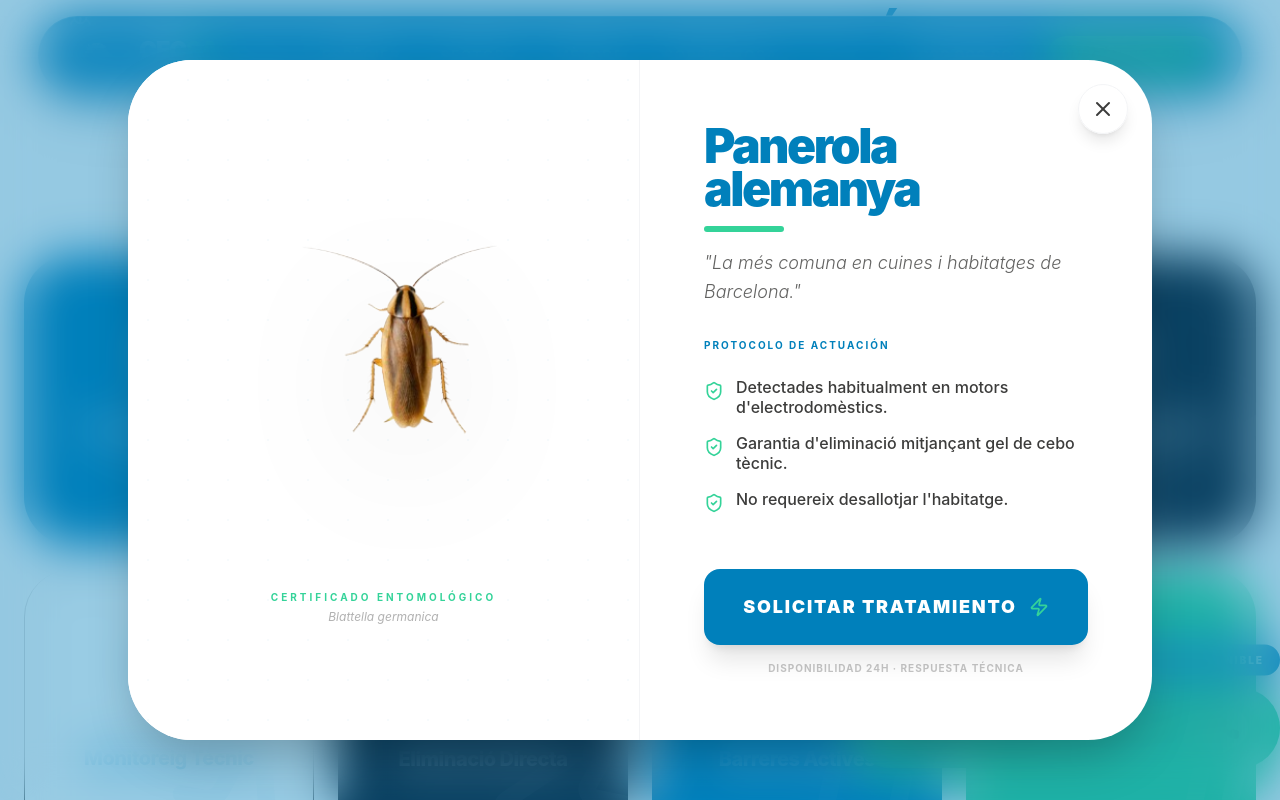
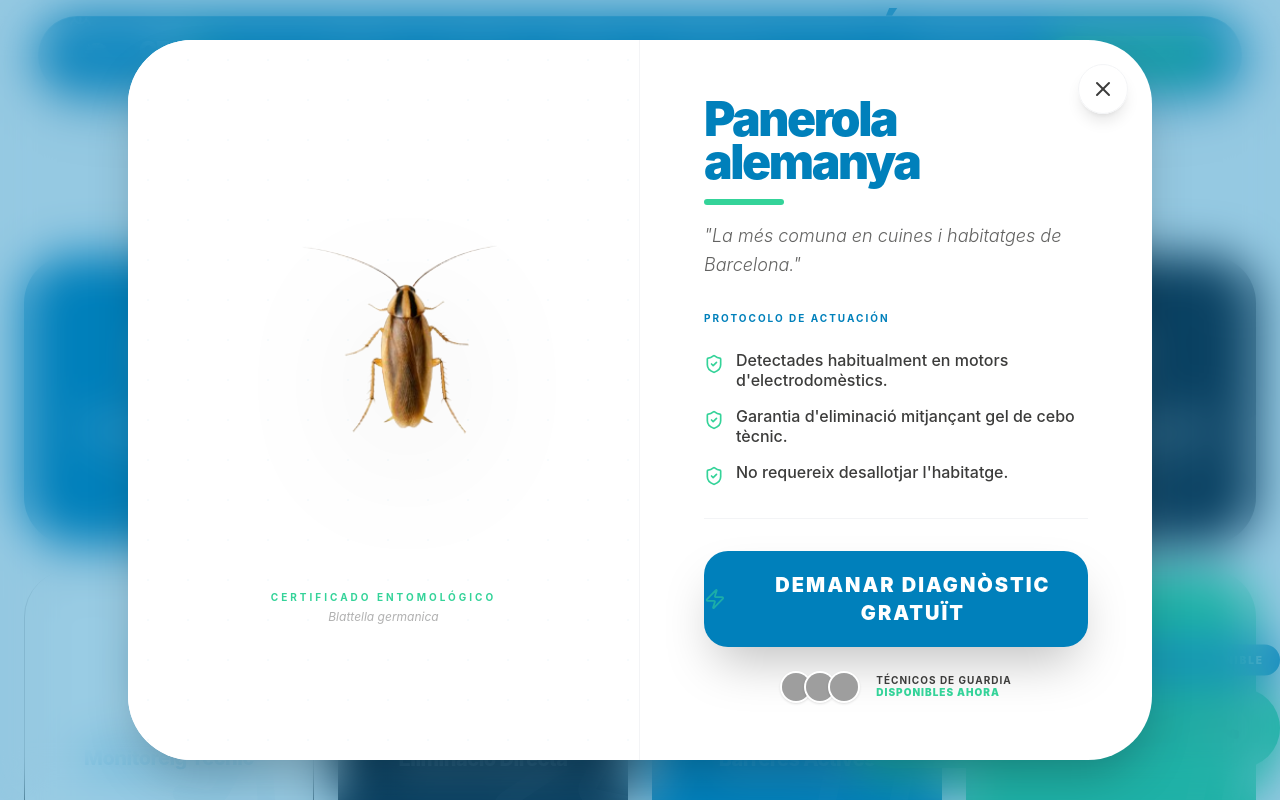
Before and after one commit to AlbertoSanzAlonso/cucarachas_web, a React (Vite) app in the folder frontend/: page / in a window 1280 px wide. Both pictures are taken after a click on the element 169 px from the left and 3904 px from the top of the page. Shown: the part 3504-4304 px from the top of the page. Built offline with nearby package versions, Linux system fonts and the light colour scheme; grey boxes are pictures that could not be loaded.

Commit message:
UI: Final refinements - Modular modals for all services, premium CTAs, and navbar spacing

```diff
--- a/frontend/src/components/Navbar.jsx
+++ b/frontend/src/components/Navbar.jsx
@@ -162,7 +162,7 @@ const Navbar = () => {
 
       {/* Mobile Menu */}
       <div
-        className={`lg:hidden fixed inset-x-0 top-[90px] mx-auto w-[92%] bg-white transition-all duration-500 rounded-3xl overflow-hidden z-[110] ${mobileMenuOpen ? 'max-h-screen shadow-2xl pb-10 border border-gray-100' : 'max-h-0'}`}
+        className={`lg:hidden fixed inset-x-0 top-[96px] mx-auto w-[92%] bg-white transition-all duration-500 rounded-3xl overflow-hidden z-[110] ${mobileMenuOpen ? 'max-h-screen shadow-2xl pb-10 border border-gray-100' : 'max-h-0'}`}
       >
         <div className="flex flex-col p-6 space-y-6">
           {[
--- a/frontend/src/components/PestGrid.jsx
+++ b/frontend/src/components/PestGrid.jsx
@@ -1,6 +1,6 @@
 import React, { useState } from 'react';
 import { useTranslation } from 'react-i18next';
-import { Bug, Droplets, ShieldAlert, Zap, Search, Fingerprint, Ban, Activity, X, ShieldCheck, Thermometer } from 'lucide-react';
+import { Bug, Droplets, ShieldAlert, Zap, Search, Fingerprint, Ban, Activity, X, ShieldCheck, Thermometer, Phone } from 'lucide-react';
 import { motion, AnimatePresence } from 'framer-motion';
 
 const PestGrid = () => {
@@ -51,10 +51,44 @@ const PestGrid = () => {
       desc: t('species.banded_desc'),
       details: t('species.banded_details', { returnObjects: true })
     },
-    { id: 'disinfect', name: t('species.monitor'), icon: <Activity />, color: '#ffffff', desc: 'Seguimiento preventivo con feromonas.', darkText: true },
-    { id: 'nests', name: t('species.zap'), icon: <Zap />, color: '#111827', desc: 'Localización precisa y eliminación de nidos.' },
-    { id: 'prevent', name: t('species.barrier'), icon: <ShieldAlert />, color: 'var(--color-primary-blue)', desc: 'Tratamientos residuales de larga duración.' },
-    { id: 'urgent', name: t('species.thermal'), icon: <Thermometer />, color: 'var(--color-accent-green)', desc: 'Eliminación ecológica por calor sin químicos.' }
+    {
+      id: 'disinfect',
+      name: t('species.monitor'),
+      icon: <Activity />,
+      color: '#ffffff',
+      image: '/assets/cockroach-trap.png',
+      desc: t('species.monitor_desc'),
+      darkText: true,
+      details: t('species.monitor_details', { returnObjects: true })
+    },
+    {
+      id: 'nests',
+      name: t('species.zap'),
+      icon: <Zap />,
+      color: '#111827',
+      image: '/assets/cockroach-focus.webp',
+      desc: t('species.zap_desc'),
+      details: t('species.zap_details', { returnObjects: true })
+    },
+    {
+      id: 'prevent',
+      name: t('species.barrier'),
+      icon: <ShieldAlert />,
+      color: 'var(--color-primary-blue)',
+      image: '/assets/Inspecció de plagues a la cuina.webp',
+      desc: t('species.barrier_desc'),
+      details: t('species.barrier_details', { returnObjects: true })
+    },
+    {
+      id: 'urgent',
+      name: t('species.thermal'),
+      icon: <Thermometer />,
+      color: 'var(--color-accent-green)',
+      image: '/assets/cecasa-van-thermal.png',
+      imageScale: 1.1,
+      desc: t('species.thermal_desc'),
+      details: t('species.thermal_details', { returnObjects: true })
+    }
   ];
 
   return (
@@ -81,7 +115,7 @@ const PestGrid = () => {
              return (
                <motion.div
                  key={pest.id}
-                 onClick={() => pest.image && setSelectedPest(pest)}
+                 onClick={() => setSelectedPest(pest)}
                  initial={{ opacity: 0, y: 20 }}
                  whileInView={{ opacity: 1, y: 0 }}
                  transition={{ delay: i * 0.1 }}
@@ -178,7 +212,9 @@ const PestGrid = () => {
 
                   <div className="mt-4 md:mt-8 text-center space-y-1 relative z-10">
                      <p className="text-[8px] md:text-[10px] uppercase font-bold tracking-[0.3em] text-accent-green">Certificado Entomológico</p>
+                     {selectedPest.scientific && (
                        <p className="text-secondary-gray/40 text-[10px] md:text-xs italic">{selectedPest.scientific}</p>
+                     )}
                   </div>
                 </div>
 
@@ -214,14 +250,32 @@ const PestGrid = () => {
                      </ul>
                   </div>
 
-                  <div className="pt-4 md:pt-6 space-y-3 md:space-y-4">
-                     <button className="w-full py-4 md:py-6 rounded-2xl bg-primary-blue text-white font-black text-base md:text-lg tracking-widest shadow-xl hover:shadow-primary-blue/20 transition-all flex items-center justify-center group active:scale-95">
-                        SOLICITAR TRATAMIENTO
-                        <Zap size={18} className="ml-2 md:ml-3 text-accent-green md:w-5 md:h-5" />
+                  {/* Modal CTA */}
+                  <div className="pt-8 border-t border-gray-100">
+                    <button
+                      className="w-full py-5 rounded-3xl text-white font-black text-xl shadow-2xl transition-all duration-300 hover:scale-[1.02] active:scale-[0.98] uppercase tracking-widest flex items-center justify-center space-x-3 group"
+                      style={{ background: 'var(--color-primary-blue)' }}
+                    >
+                      <Zap className="w-6 h-6 text-accent-green group-hover:rotate-12 transition-transform animate-pulse" />
+                      <span>{t('common.cta_free')}</span>
                     </button>
-                     <p className="text-center text-[8px] md:text-[10px] font-bold text-secondary-gray/30 tracking-widest uppercase">
-                       Disponibilidad 24h · Respuesta Técnica
+                    <div className="flex justify-center items-center space-x-4 mt-6">
+                       <div className="flex -space-x-2">
+                         {[1,2,3].map(i => (
+                           <div key={i} className="w-8 h-8 rounded-full border-2 border-white bg-gray-100 overflow-hidden shadow-sm">
+                             <img src={`https://i.pravatar.cc/100?img=${i+10}`} alt="Expert" className="w-full h-full object-cover" />
+                           </div>
+                         ))}
+                       </div>
+                       <div className="flex flex-col">
+                          <p className="text-[10px] text-primary-gray/40 font-bold uppercase tracking-widest leading-none">
+                             Técnicos de guardia
                           </p>
+                          <p className="text-[10px] text-accent-green font-black uppercase tracking-widest">
+                             Disponibles ahora
+                          </p>
+                       </div>
+                    </div>
                   </div>
                 </div>
               </motion.div>
--- a/frontend/src/locales/ca/translation.json
+++ b/frontend/src/locales/ca/translation.json
@@ -62,9 +62,33 @@
       "Control expert per evitar la dispersió pel mobiliari."
     ],
     "monitor": "Monitoreig Tècnic",
+    "monitor_desc": "Seguiment preventiu mitjançant estacions de monitorització.",
+    "monitor_details": [
+      "Instal·lació de trampes amb feromones d'atracció específica.",
+      "Revisió periòdica per detectar activitat abans que es converteixi en plaga.",
+      "Informes digitals detallats amb el nivell de risc capturat."
+    ],
     "zap": "Eliminació Directa",
+    "zap_desc": "Localització precisa i eliminació immediata de nius i focus.",
+    "zap_details": [
+      "Identificació dels llocs de nidificació mitjançant càmeres tècniques.",
+      "Aplicació localitzada de productes d'alta eficàcia i baix impacte.",
+      "Eliminació física dels residus i restes biològiques."
+    ],
     "barrier": "Barreres Actives",
-    "thermal": "Control Tècnic"
+    "barrier_desc": "Tractaments residuals per evitar l'entrada de nous insectes.",
+    "barrier_details": [
+      "Aplicació en punts crítics: baixants, esquerdes i zones de pas.",
+      "Ús de polímers d'alta persistència que aguanten la neteja diària.",
+      "Protecció perimetral de llarga durada (fins a 6 mesos)."
+    ],
+    "thermal": "Control Tècnic",
+    "thermal_desc": "Eliminació ecològica mitjançant calor controlada.",
+    "thermal_details": [
+      "Tractament 100% lliure de químics, ideal per a indústries alimentàries.",
+      "Eficàcia contra totes les fases del cicle de vida (ous inclosos).",
+      "Poca preparació necessària i sense terminis de seguretat."
+    ]
   },
   "origen": {
     "title": "CECSA ORIGEN • Servei Premium",
--- a/frontend/src/locales/es/translation.json
+++ b/frontend/src/locales/es/translation.json
@@ -62,9 +62,33 @@
       "Control experto para evitar la dispersión por el mobiliario."
     ],
     "monitor": "Monitoreo Técnico",
+    "monitor_desc": "Seguimiento preventivo mediante estaciones de monitoreo.",
+    "monitor_details": [
+      "Instalación de trampas con feromonas de atracción específica.",
+      "Revisión periódica para detectar actividad antes de que sea plaga.",
+      "Informes digitales detallados con el nivel de riesgo capturado."
+    ],
     "zap": "Eliminación Directa",
+    "zap_desc": "Localización precisa y eliminación inmediata de nidos y focos.",
+    "zap_details": [
+      "Identificación de lugares de nidificación mediante cámaras técnicas.",
+      "Aplicación localizada de productos de alta eficacia y bajo impacto.",
+      "Eliminación física de residuos y restos biológicos."
+    ],
     "barrier": "Barreras Activas",
-    "thermal": "Control Térmico"
+    "barrier_desc": "Tratamientos residuales para evitar la entrada de nuevos insectos.",
+    "barrier_details": [
+      "Aplicación en puntos críticos: bajantes, grietas y zonas de paso.",
+      "Uso de polímeros de alta persistencia que aguantan limpieza diaria.",
+      "Protección perimetral de larga duración (hasta 6 meses)."
+    ],
+    "thermal": "Control Térmico",
+    "thermal_desc": "Eliminación ecológica mediante calor controlado.",
+    "thermal_details": [
+      "Tratamiento 100% libre de químicos, ideal para industria alimentaria.",
+      "Eficacia contra todas las fases del ciclo de vida (huevos incluidos).",
+      "Poca preparación necesaria y sin plazos de seguridad."
+    ]
   },
   "origen": {
     "title": "CECSA ORIGEN • Servicio Premium",
```
Lines whose indentation alone changed are shown as unchanged.
